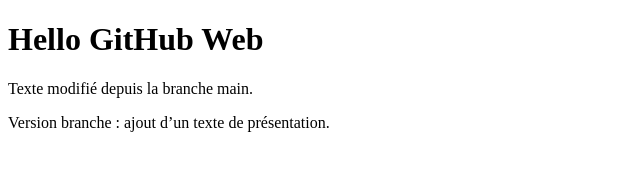
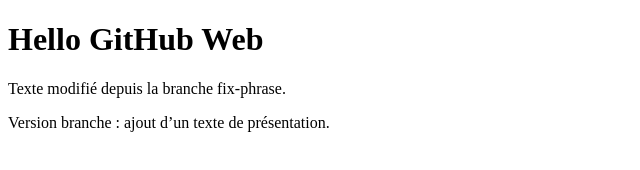
Before and after one commit to Hakan3101/hello-github-web, a plain HTML site: page index.html in a window 1280 px wide. Shown: the full height of the page, 0-640 px from the left. Drawn offline with Linux system fonts and the light colour scheme.

Commit message:
fix: modifie la phrase depuis fix-phrase

```diff
--- a/index.html
+++ b/index.html
@@ -6,7 +6,7 @@
 </head>
 <body>
   <h1>Hello GitHub Web</h1>
-  <p>Texte modifié depuis la branche main.</p>
+<p>Texte modifié depuis la branche fix-phrase.</p>
   <p>Version branche : ajout d’un texte de présentation.</p>
 </body>
 </html>
```
